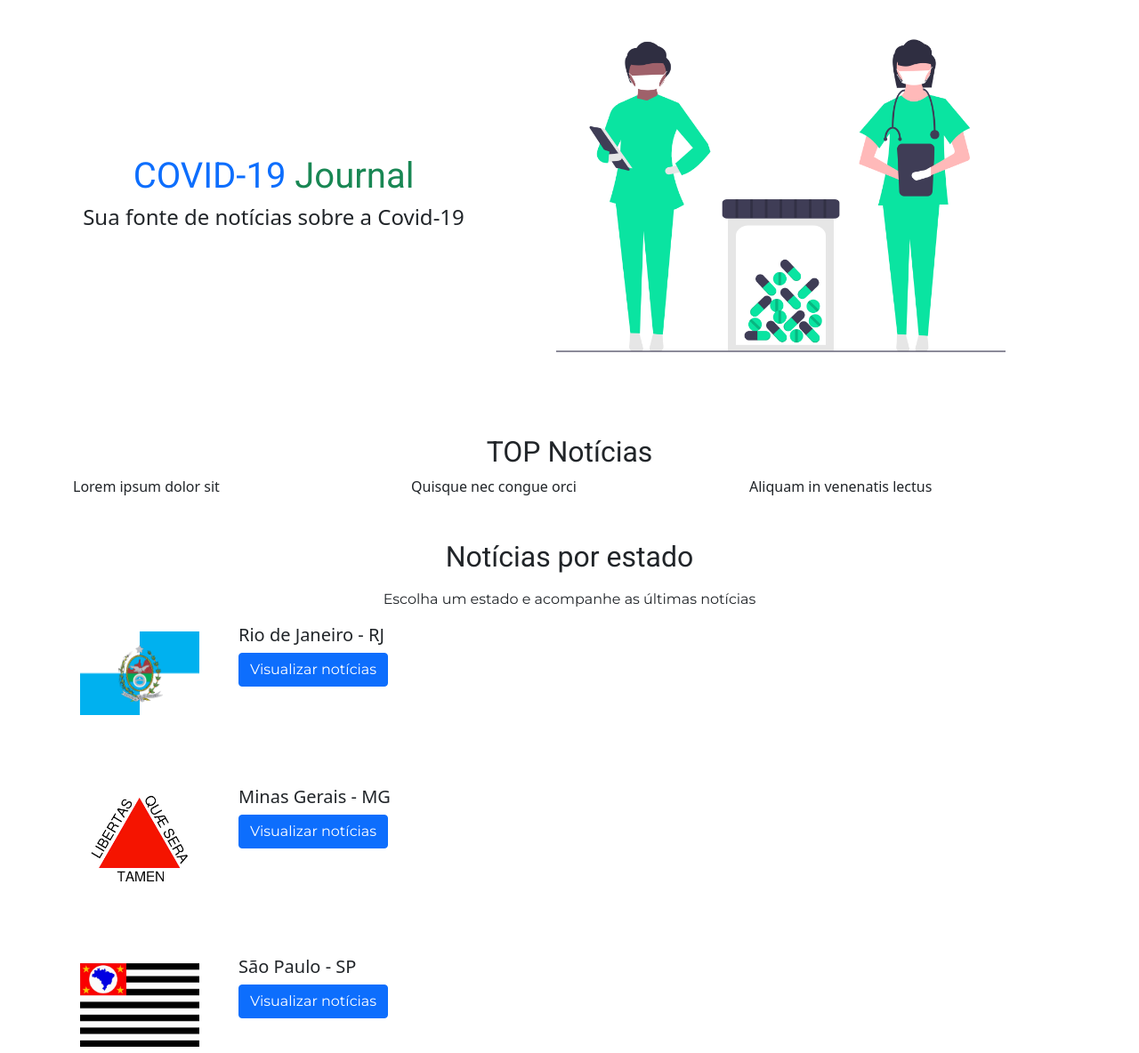
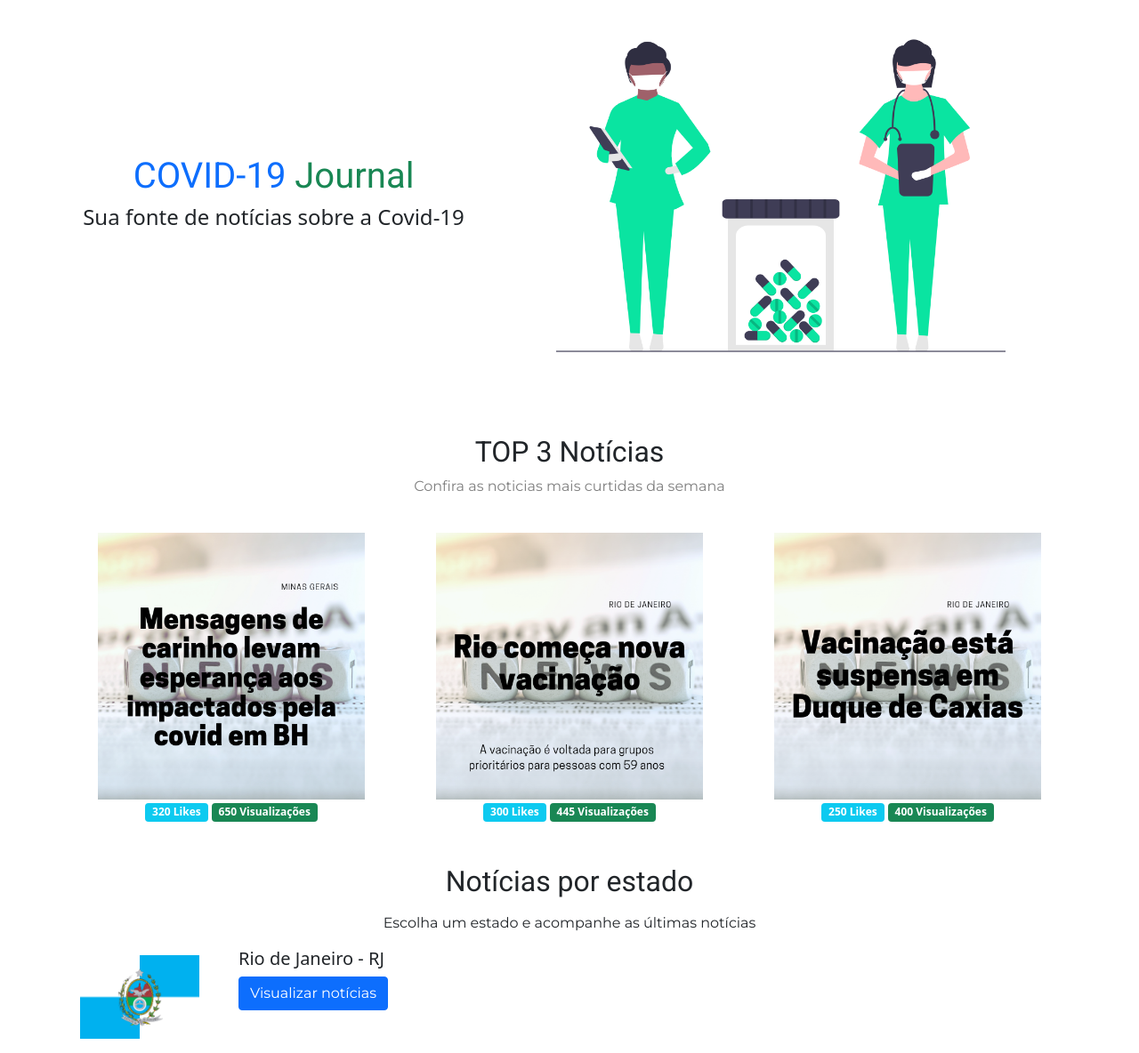
Before and after one commit to gabsgc/covid-19-journal, a Flask app: page / in a window 1280 px wide. Shown: the part 89-1273 px from the top of the page at 89% size. Run offline with Flask 2, Linux system fonts and the light colour scheme.

Commit message:
Add top noticias and update index

```diff
--- a/application/controller/index_controller.py
+++ b/application/controller/index_controller.py
@@ -2,9 +2,16 @@ from application import app
 from flask import render_template
 from application.model.entity.estado import Estado
 from application.model.dao.estado_dao import EstadoDAO
+from application.model.entity.noticia import Noticia
 
 @app.route("/")
 def index():
     estado_list = EstadoDAO().findAll()
 
-    return render_template('index.html', estado_list = estado_list)
+    noticia1 = EstadoDAO().findNoticiaById(3)
+    noticia2 = EstadoDAO().findNoticiaById(2)
+    noticia3 = EstadoDAO().findNoticiaById(1)
+
+    noticia_list = [noticia1, noticia2, noticia3]
+
+    return render_template('index.html', estado_list = estado_list, noticia_list = noticia_list)
--- a/application/view/templates/index.html
+++ b/application/view/templates/index.html
@@ -19,16 +19,20 @@
             </div>
         </div>
         <div class="row pb-5 pt-5">
-            <h2>TOP Notícias</h2>
+            <h2>TOP 3 Notícias</h2>
+            <p class="text-center text-black-50">Confira as noticias mais curtidas da semana</p>
+            {% for noticia in noticia_list: %}
             <div class="col-lg-4">
-                Lorem ipsum dolor sit
+                <a href="/noticia/{{noticia.getId()}}" class="mt-4 d-flex justify-content-center">
+                    <img src="{{url_for('static', filename=noticia.getImagePath())}}" class="img-fluid" width="300px"
+                        alt="{{noticia.getTitle()}}">
+                </a>
+                <div class="text-center">
+                    <span class="badge bg-info">{{noticia.getLikes()}} Likes</span>
+                    <span class="badge bg-success">{{noticia.getViews()}} Visualizações</span>
+                </div>
             </div>
-            <div class="col-lg-4">
-                Quisque nec congue orci
-            </div>
-            <div class="col-lg-4">
-                Aliquam in venenatis lectus
-            </div>
+            {% endfor %}
         </div>
         <div class="row pb-5">
             <h2>Notícias por estado</h2>
@@ -53,15 +57,14 @@
             <div class="row">
                 <div class="col pb-4">
                     <div class="collapse multi-collapse" id="multiCollapseExample{{estado.getId()}}">
-                        <div class="row pb-3 pt-2">
+                        <div class="row pb-3">
                             {% for noticia in estado.getNoticiaList(): %}
-                            <div class="card border-info" style="width: 18rem; margin-left: 2rem;">
+                            <div class="card border-0" style="width: 18rem; margin-left: 2rem;">
                                 <img src="{{url_for('static', filename=noticia.getImagePath())}}" class="card-img-top"
-                                    alt="...">
+                                    alt="{{noticia.getTitle()}}">
                                 <div class="card-body">
                                     <h5 class="card-title">{{noticia.getTitle()}}</h5>
                                     <span class="badge bg-info">{{noticia.getLikes()}} Likes</span>
-
                                     <span class="badge bg-success">{{noticia.getViews()}} Visualizações</span>
 
                                     <a href="/noticia/{{noticia.getId()}}" class="btn btn-primary mt-4">
```
